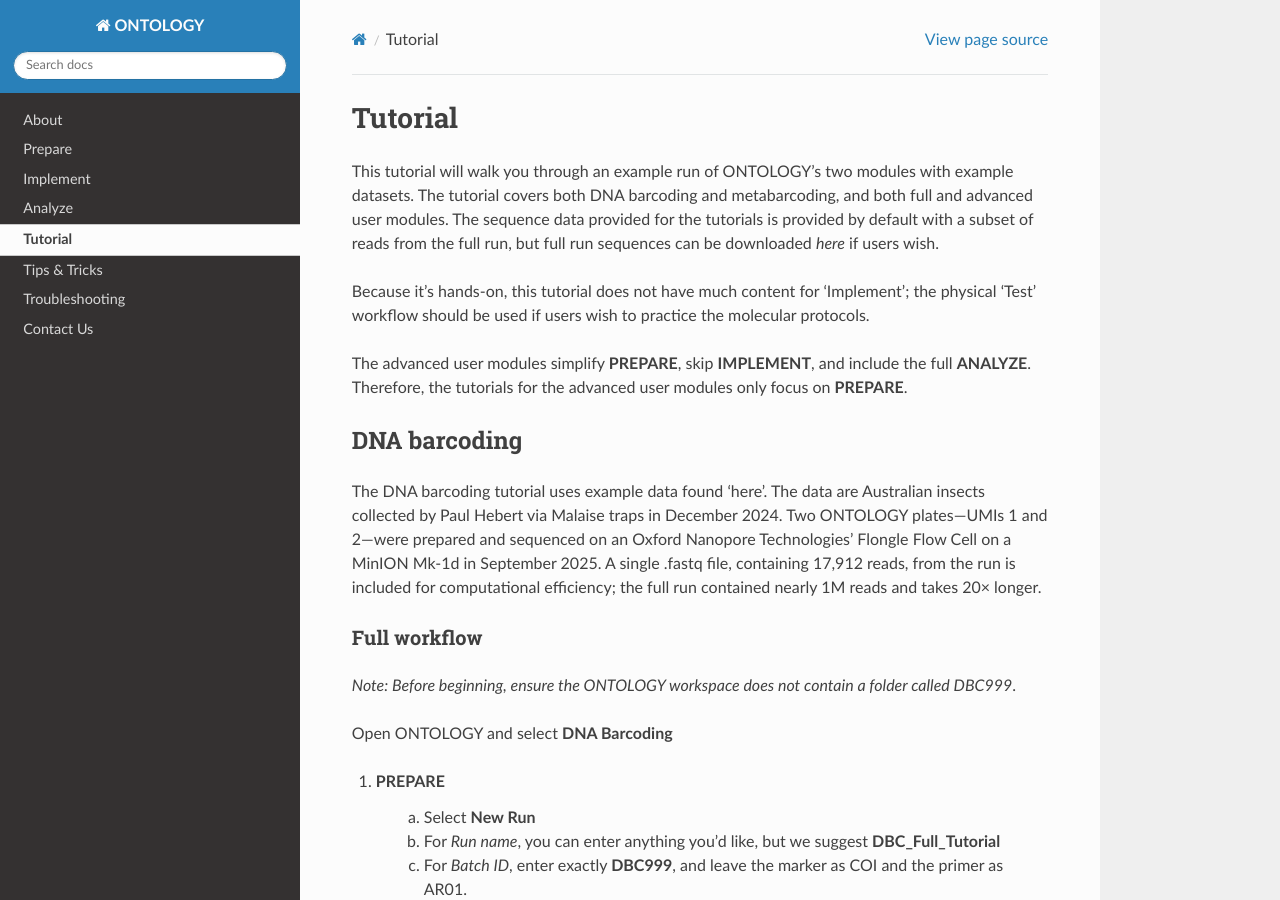
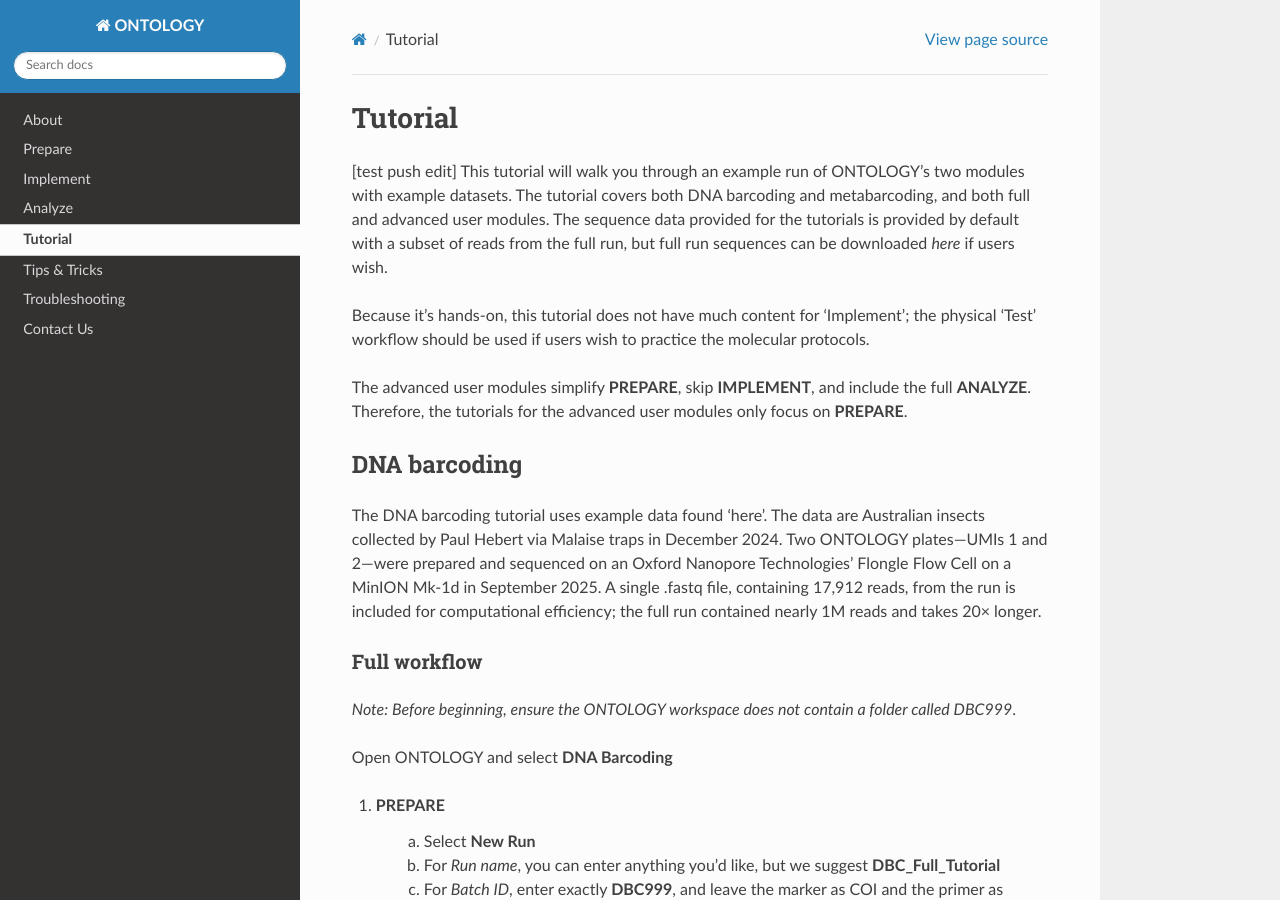
Before and after one commit to ontology-cbg/ontology-cbg.github.io, a Sphinx documentation site: the page built from source/tutorial.rst, in a window 1280 px wide and 900 px high. Built offline with Sphinx 7.4.7 and the Read the Docs theme 3.1.0, drawn with Linux system fonts in a browser that asks for light colours.

Commit message:
testing edit to website

```diff
--- a/source/tutorial.rst
+++ b/source/tutorial.rst
@@ -5,7 +5,7 @@
 ============
 Tutorial
 ============
-
+[test push edit]
 This tutorial will walk you through an example run of ONTOLOGY's two modules with example datasets. The tutorial covers both DNA barcoding and metabarcoding, and both full and advanced user modules. The sequence data provided for the tutorials is provided by default with a subset of reads from the full run, but full run sequences can be downloaded *here* if users wish.
 
 Because it's hands-on, this tutorial does not have much content for 'Implement'; the physical 'Test' workflow should be used if users wish to practice the molecular protocols.
```
Also changed, not shown: 5 other files.
